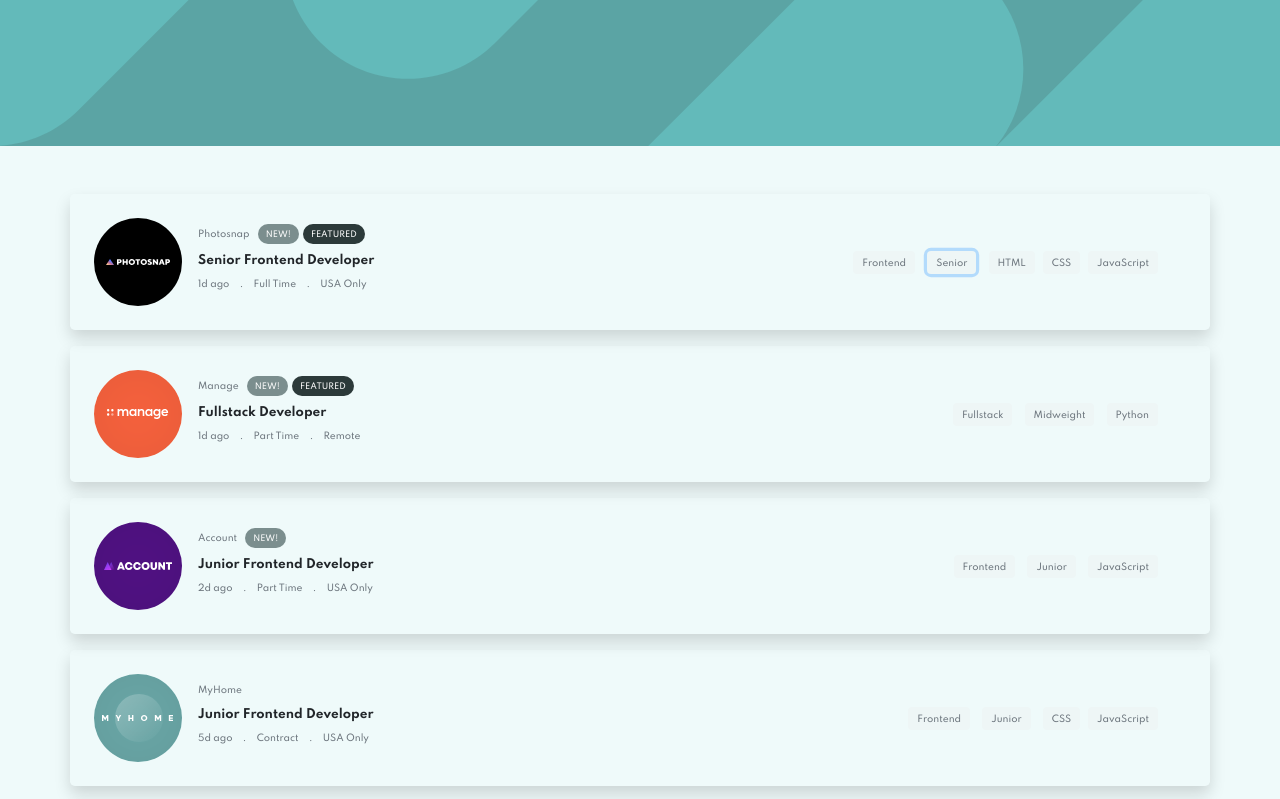
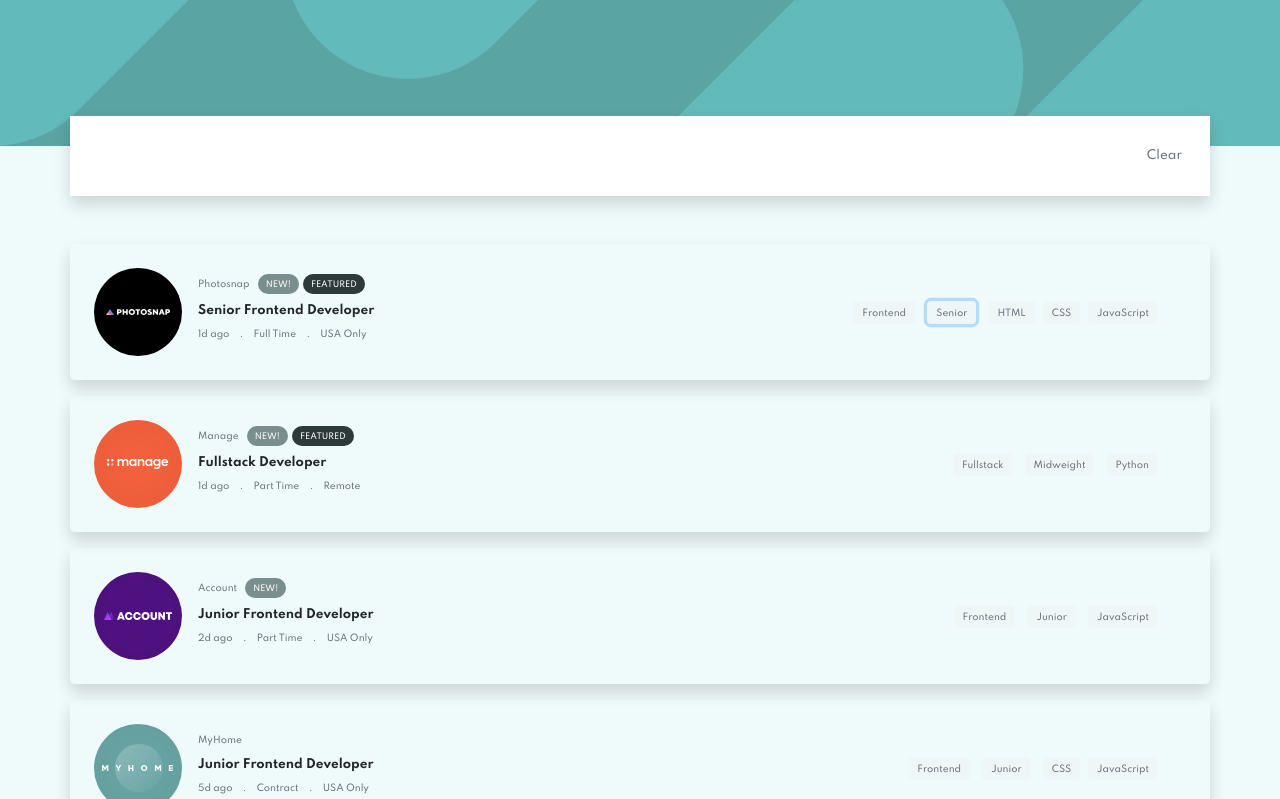
Before and after one commit to resttechsolutions/Job-listings-with-filtering, a plain HTML site: page index.html in a window 1280 px wide. Both pictures are taken after a click on the button "Senior". Shown: the top 799 px of the page. Drawn offline with nearby package versions, Linux system fonts and the light colour scheme.

Commit message:
Adding async/await to leading with fetch and appending the filtering bar

```diff
--- a/Assets/css/index.css
+++ b/Assets/css/index.css
@@ -48,5 +48,5 @@ body{
 }
 
 .btn-hover{
-    background-color: hsl(180, 8%, 52%);
+    background-color:hsl(180, 14%, 20%);
 }
--- a/Assets/js/index.js
+++ b/Assets/js/index.js
@@ -1,45 +1,48 @@
-$(() => {
-    fetch('Assets/json/data.json')
-    .then(res => res.json())
-    .then(items => {
+$(async () => {
 
-        let tab = '';
+    try {
+        const responseJson = await fetch('Assets/json/data.json');
+        const jobs = await responseJson.json();
 
-        for (const item of items) {
-            tab += `<div id="tab" class="row my-3 shadow rounded-lg">
+        let row = '';
+
+        jobs.forEach(job => {
+            console.log(job.id);
+
+            row += `<div id="tab" class="row my-3 shadow rounded-lg">
             <div class="mr-3">
-                    <img " class="ml-4 my-4" src="${'Assets/' + item.logo}">
+                <img " class="ml-4 my-4" src="${'Assets/' + job.logo}">
             </div>
 
             <div style="margin-top: 26px;">
-                    <label class="text-muted  company">${item.company}</label>
-                    ${item.new ? '<label class="rounded-pill text-white lbl-new">NEW!</label>':''}
-                    ${item.featured ?  '<label class="rounded-pill text-white lbl-featured">FEATURED</label>' : ''}
-                    <p class="font-weight-bold title mb-0">${item.position}</p>
+                    <label class="text-muted  company">${job.company}</label>
+                    ${job.new ? '<label class="rounded-pill text-white lbl-new">NEW!</label>':''}
+                    ${job.featured ?  '<label class="rounded-pill text-white lbl-featured">FEATURED</label>' : ''}
+                    <p class="font-weight-bold title mb-0">${job.position}</p>
                     <label class="text-muted company">
-                        ${item.postedAt} <span class="mx-2">.</span>
-                        ${item.contract} <span class="mx-2">.</span>
-                        ${item.location}
+                        ${job.postedAt} <span class="mx-2">.</span>
+                        ${job.contract} <span class="mx-2">.</span>
+                        ${job.location}
                     </label>
             </div>
 
             <div class="d-inline my-auto ml-auto mr-5" id="filters">
 
-                    <button data-value="filters" type="button" class="mx-1 btn btn-xs text-muted">
-                        ${item.role}
+                    <button data-role="${job.role}" type="button" class="mx-1 btn btn-xs text-muted test">
+                        ${job.role}
                     </button>
-                    <button data-value="filters" type="button" class="mx-1 btn btn-xs text-muted">
-                        ${item.level}
+                    <button data-level="${job.level}" type="button" class="mx-1 btn btn-xs text-muted test">
+                        ${job.level}
                     </button>
 
 
                     ${
-                        item.languages.map( lang => {
+                        job.languages.map( lang => {
                             return `<button
                             id="btn-languages"
-                            data-value="filters"
+                            data-lang="${lang}"
                             type="button"
-                            class="mx-1 btn btn-xs text-muted">
+                            class="mx-1 btn btn-xs text-muted test">
                                  ${lang}
                             </button>`
                         }).join('')
@@ -48,32 +51,33 @@ $(() => {
 
                 </div>
 
-            </div> `
+            </div>`;
+        });
 
-        }
-
+        $('#main').append(row);
 
         // $('.btn').hover(() => {
         //     // over
-        //     $('selector').addClass('btn-hover');
+        //     $('.test').att('btn-hover');
         // }, () => {
         //     // out
-        //     $('selector').removeClass('btn-hover');
+        //     $('.test').removeClass('btn-hover');
         // });
 
-        $('#main').append(tab);
+        $('.test').click((e) =>{
+            e.preventDefault();
 
+            $('#filterLang').removeClass('d-none').addClass('d-block');
 
-        const allTags =document.getElementsByClassName('.btn');
+            let dataArray = e.click;
 
-        Array.from(allTags).forEach(button => {
-            button.addEventListener('click', onTagClicked());
-        });
-    });
+            console.log(dataArray)
+
+            // $('#filterLang').append(dataArray);
         });
 
+    } catch (error) {
+        console.log(error)
+    }
 
-function onTagClicked(e){
-    e.preventDefault();
-    $('#filterLang').classRemove('d-none').addClass('d-block');
-}
+});
--- a/index.html
+++ b/index.html
@@ -25,7 +25,7 @@
 
     <!-- start filtering bar -->
     <div id="filterLang" class="container d-none py-4 bg-white shadow text-right" style="margin-top: -30px; position: relative;">
-      <a class="clear text-muted" href="">Clear</a>
+      <button class="btn clear text-muted">Clear</button>
     </div>
     <!-- end filtering bar -->
 
```
Also changed, not shown: klk.js (added, +77 -0 lines). Lines whose indentation alone changed are shown as unchanged.
